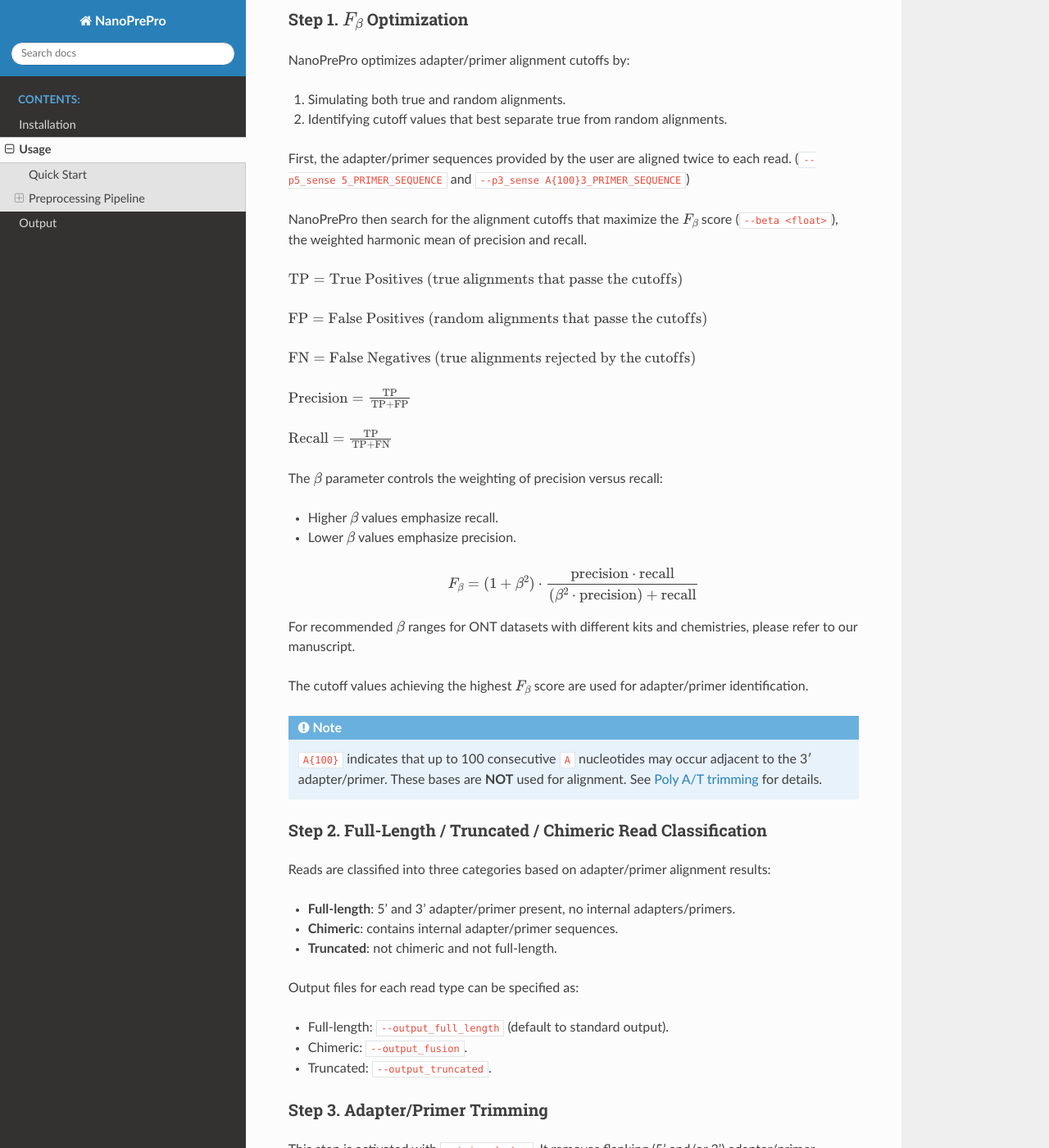
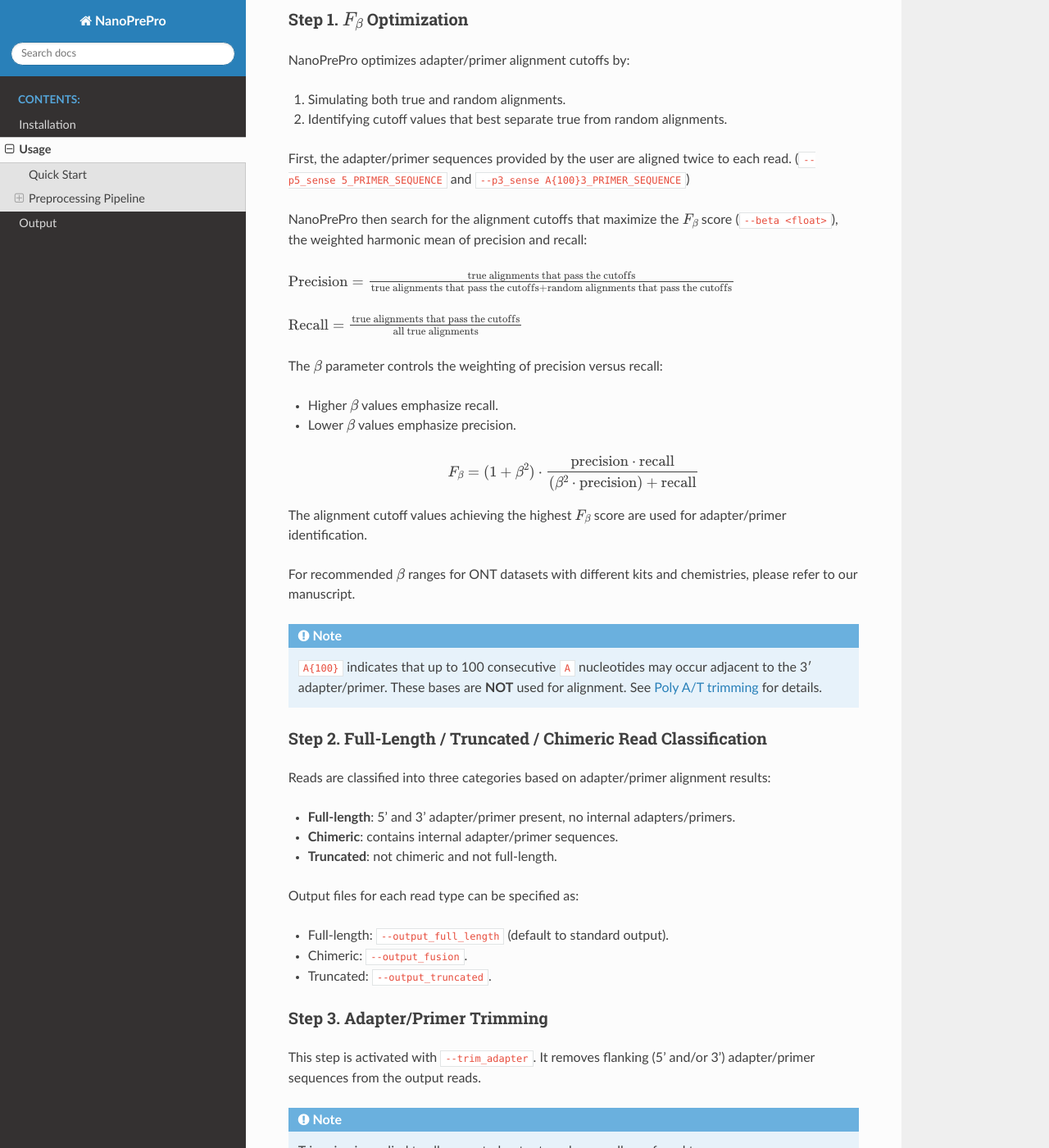
Before and after one commit to jerry955071/NanoPreP, a Sphinx documentation site: the page built from docs/source/usage.rst, in a window 1280 px wide and 1400 px high, scrolled down 792 px. Shown: the whole window at 82% size. Built offline with Sphinx 7.4.7 and the Read the Docs theme 3.1.0, drawn with Linux system fonts in a browser that asks for light colours; pages that are not in the unit, such as notebooks, are missing from menus.

Commit message:
Updated docs

```diff
--- a/docs/source/usage.rst
+++ b/docs/source/usage.rst
@@ -46,17 +46,11 @@
 (:code:`--p5_sense 5_PRIMER_SEQUENCE` and :code:`--p3_sense A{100}3_PRIMER_SEQUENCE`)
 
 NanoPrePro then search for the alignment cutoffs that maximize the :math:`F_{\beta}` score
-(:code:`--beta <float>`), the weighted harmonic mean of precision and recall.
+(:code:`--beta <float>`), the weighted harmonic mean of precision and recall:
 
-:math:`\mathrm{TP} = \text{True Positives (true alignments that passe the cutoffs)}`
+:math:`\text{Precision} = \frac{\text{true alignments that pass the cutoffs}}{\text{true alignments that pass the cutoffs} + \text{random alignments that pass the cutoffs}}`
 
-:math:`\mathrm{FP} = \text{False Positives (random alignments that passe the cutoffs)}`
-
-:math:`\mathrm{FN} = \text{False Negatives (true alignments rejected by the cutoffs)}`
-
-:math:`\text{Precision} = \frac{\mathrm{TP}}{\mathrm{TP} + \mathrm{FP}}`
-
-:math:`\text{Recall} = \frac{\mathrm{TP}}{\mathrm{TP} + \mathrm{FN}}`
+:math:`\text{Recall} = \frac{\text{true alignments that pass the cutoffs}}{\text{all true alignments}}`
 
 The :math:`\beta` parameter controls the weighting of precision versus recall:
 
@@ -68,10 +62,11 @@
    F_{\beta} = (1 + \beta^2) \cdot \frac{\mathrm{precision} \cdot \mathrm{recall}}
    {(\beta^2 \cdot \mathrm{precision}) + \mathrm{recall}}
 
+The alignment cutoff values achieving the highest :math:`F_{\beta}` score are used for adapter/primer identification.
+
 For recommended :math:`\beta` ranges for ONT datasets with different kits and chemistries,
 please refer to our :ref:`manuscript <#TODO>`.
 
-The cutoff values achieving the highest :math:`F_{\beta}` score are used for adapter/primer identification.
 
 .. note::
 
```
